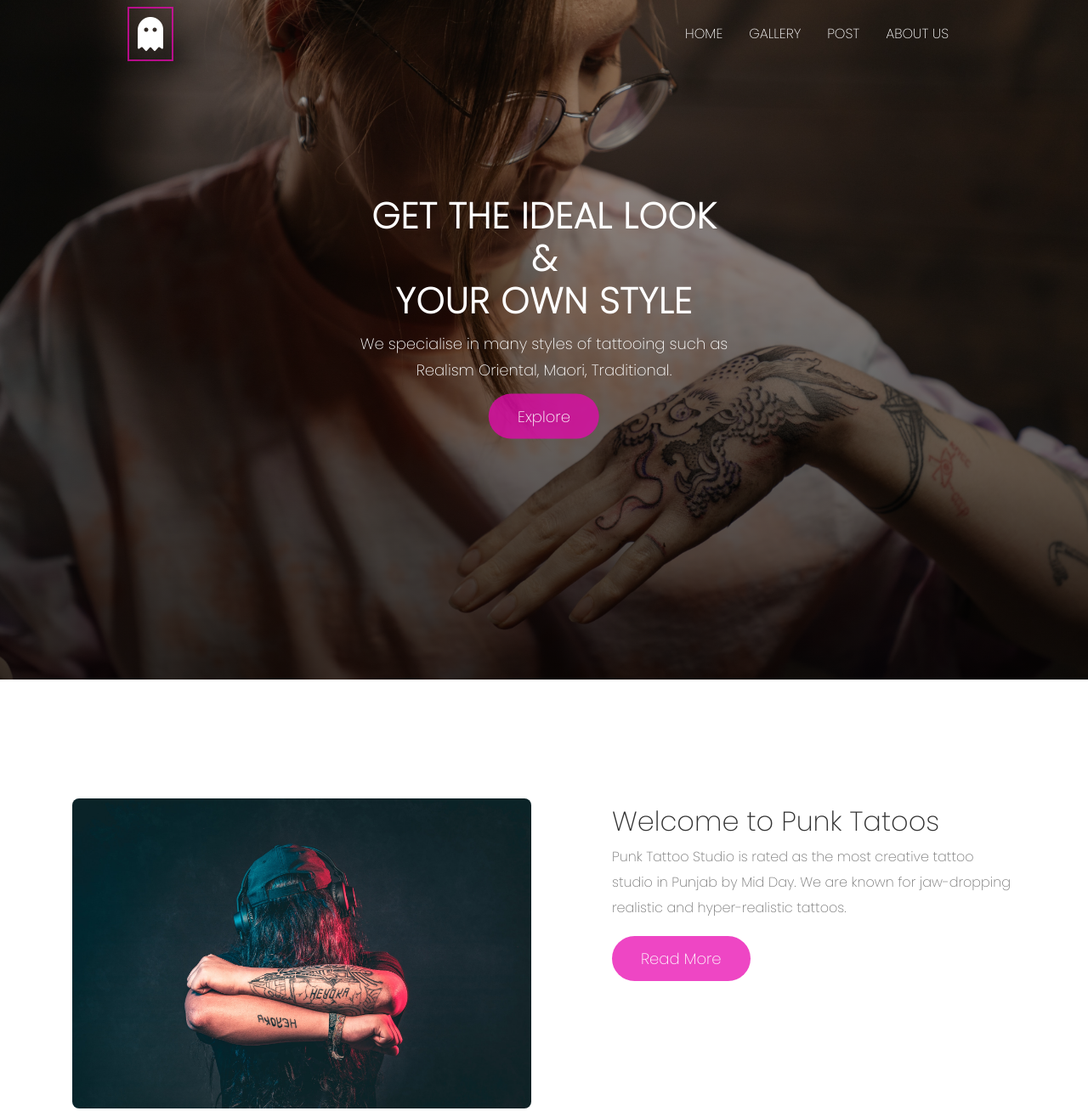
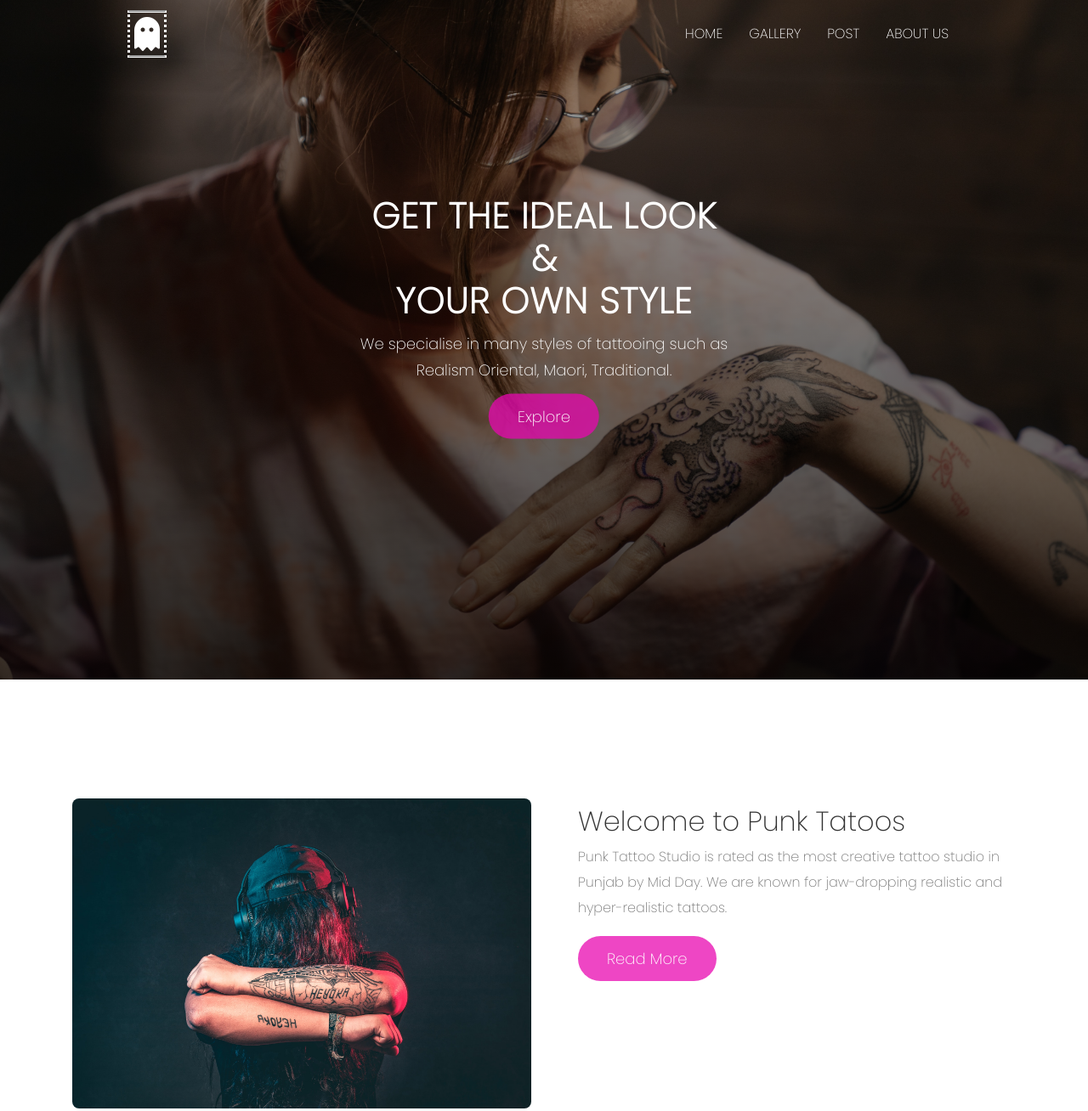
Before and after one commit to TheInvincible8/LandingPageForTatooArtistWebsite, a website: page index.html in a window 1280 px wide. Shown: the top 1308 px of the page at 85% size. Drawn offline with nearby package versions, Linux system fonts and the light colour scheme.

Commit message:
changed some paddings and borders

```diff
--- a/index.html
+++ b/index.html
@@ -73,7 +73,7 @@
                         <img src="./img/home3.webp" alt="">
                          </div>
                     </div>
-                    <div class="col-md-6" style="padding-left: 80px;">
+                    <div class="col-md-6" style="padding-left: 40px;">
                         <div class="title">Welcome to Punk Tatoos</div>
                         <div class="subtitle">
 
--- a/sass/layout/_navigation.scss
+++ b/sass/layout/_navigation.scss
@@ -22,8 +22,11 @@
             font-size: 4rem;
             font-weight: 700;
             text-transform: uppercase;
-            border: 2px solid $primary;
-            padding: 10px 10px;
+            border-top-style:groove;
+            border-right-style: dotted;
+            border-bottom-style: groove;
+            border-left-style: dotted;
+            padding: 5px 5px;
 
         }
 
@@ -76,6 +79,12 @@
         &__logo{
             & *{
                 color: #333;
+                border: none;
+
+
+
+
+
             }
 
         }
```
Also changed, not shown: css/style.css.
